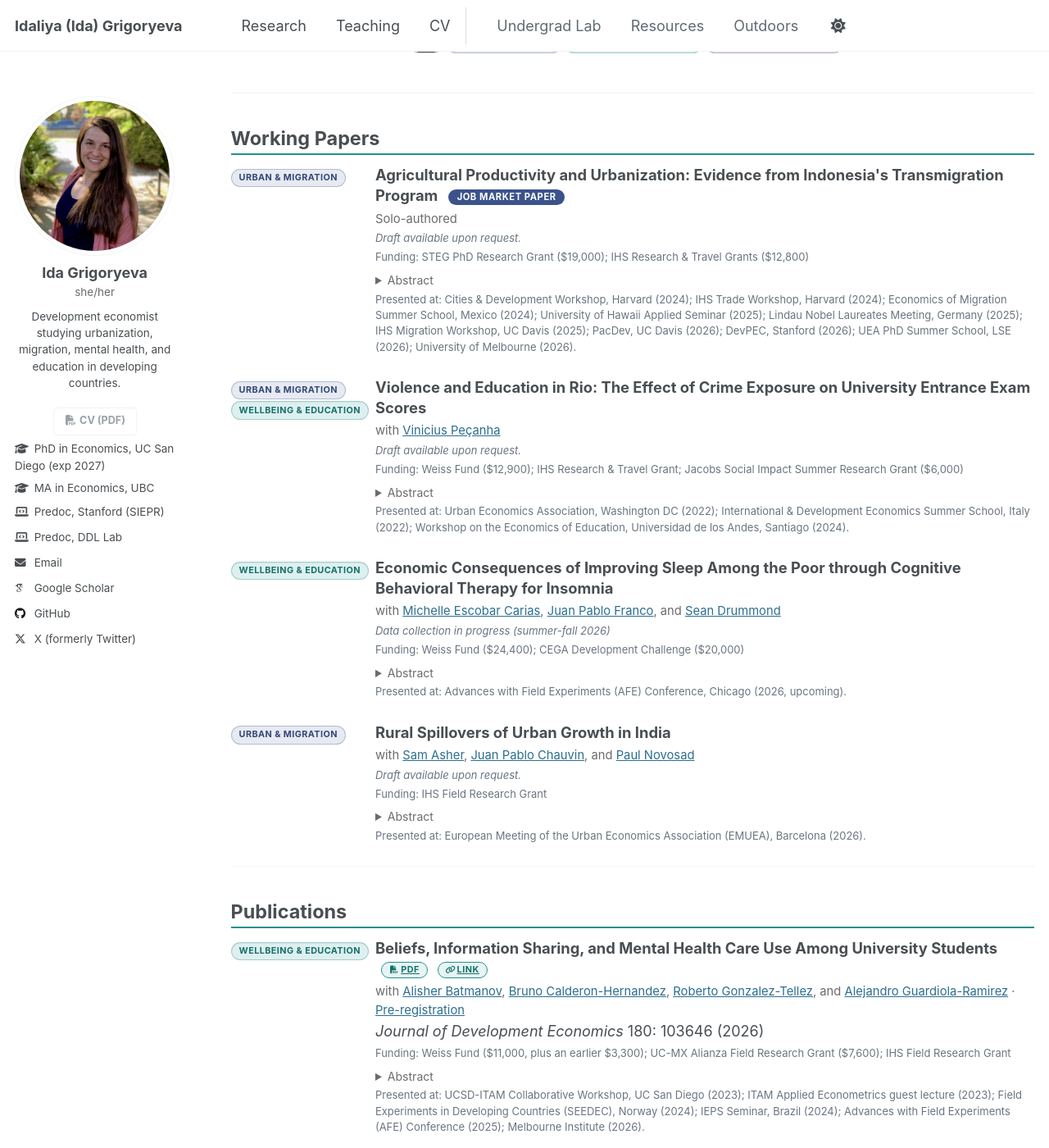
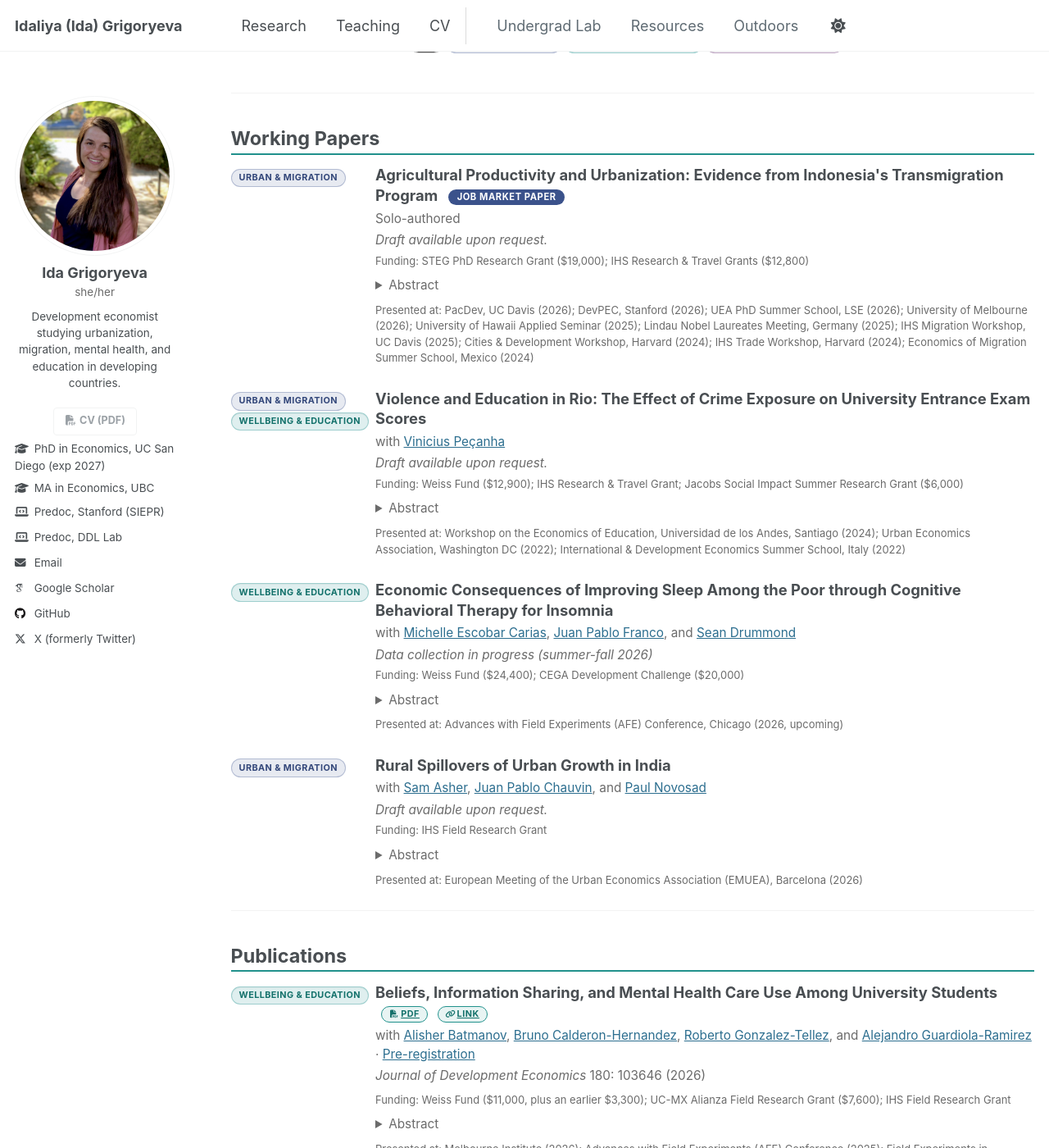
Before and after one commit to idagri/idagri.github.io, a Jekyll site: the page built from _pages/research.md, in a window 1280 px wide and 1400 px high, scrolled down 310 px. Shown: the whole window at 82% size. Built offline with Jekyll 4.4.1, drawn with Linux system fonts in a browser that asks for light colours; some web fonts are replaced; a script that is not in the unit is left out; part of the change alters nothing that is shown; some of the changed text lies outside the part shown.

Commit message:
Research page: harmonize publication typography and spacing
- Unify all publication meta text to one gray (#6b6b6b light / #b5b5b5 dark); title stays black.
- Size the journal to match the body instead of the oversized theme default.
- Two-size system: authors/journal/status/Abstract label at .85rem; funding, abstract text, and presentations at .72rem.
- Add paragraph spacing after the journal, before the abstract, and before presentations; gray the abstract text.
- Drop trailing periods from presentation lists and order every list newest-first.

Co-Authored-By: Claude Opus 4.8 <noreply@anthropic.com>

```diff
--- a/_pages/research.md
+++ b/_pages/research.md
@@ -29,17 +29,19 @@ author_profile: true
   padding:.08rem .5rem; margin-left:.4rem; vertical-align:middle; white-space:nowrap; }
 .pub-btn:hover{ background:var(--vir-teal); color:#fff; }
 .pub-btn .fa-fw{ font-size:.9em; margin-right:.2em; }
-.pub-meta{ margin:0; font-size:.82rem; color:#6b6b6b; line-height:1.5; }
-/* journal on its own line; italics only, everything else left at the theme default */
-.pub-journal{ margin:.15rem 0 0; line-height:1.45; }
+/* All meta/note text shares ONE neutral gray (#6b6b6b), set apart from the black title. Sizes:
+   authors, journal, status, and abstract at .85rem; funding and presentations sit smaller at .72rem.
+   The journal was previously unsized (theme default, oversized) and black; it now matches the rest. */
+.pub-meta{ margin:0; font-size:.85rem; color:#6b6b6b; line-height:1.5; }
+.pub-journal{ margin:.15rem 0 .5rem; font-size:.85rem; color:#6b6b6b; line-height:1.45; }
 .pub-journal em{ font-style:italic; }
-.pub-fund{ margin:.2rem 0 0; font-size:.72rem; color:#6a7480; }
-.pub-pres{ margin:.2rem 0 0; font-size:.72rem; color:#6a7480; }
-.pub-status{ margin:.2rem 0 0; font-size:.72rem; color:#6a7480; font-style:italic; }
-html[data-theme="dark"] .pub-status{ color:#9a9a9a; }
-.pub details{ margin:.4rem 0 0; }
-.pub summary{ font-size:.78rem; cursor:pointer; color:#6b6b6b; }
-.pub details p{ font-size:.86rem; line-height:1.55; margin:.4rem 0 0; }
+.pub-fund{ margin:.2rem 0 0; font-size:.72rem; color:#6b6b6b; }
+.pub-status{ margin:.2rem 0 0; font-size:.85rem; color:#6b6b6b; font-style:italic; }
+.pub details{ margin:.5rem 0 0; }
+.pub summary{ font-size:.85rem; cursor:pointer; color:#6b6b6b; }
+.pub details p{ font-size:.72rem; line-height:1.55; margin:.4rem 0 0; color:#6b6b6b; }
+/* Conference presentations: the smaller, tertiary tier, same gray, with a paragraph-space above. */
+.pub-pres{ margin:.5rem 0 0; font-size:.72rem; color:#6b6b6b; }
 
 @media (max-width:50em){
   .pub{ grid-template-columns:1fr; gap:.3rem; }
@@ -51,8 +53,7 @@ html[data-theme="dark"] .tag.well   { background:rgba(45,170,160,.20);  color:#6
 html[data-theme="dark"] .tag.method { background:rgba(160,110,180,.20); color:#caa6da; border-color:rgba(160,110,180,.4); }
 html[data-theme="dark"] .pub-btn{ color:#6fd0c8; background:rgba(45,170,160,.15); border-color:rgba(45,170,160,.5); }
 html[data-theme="dark"] .pub-btn:hover{ background:#2daaa0; color:#0d1520; }
-html[data-theme="dark"] .pub-meta, html[data-theme="dark"] .pub summary{ color:#b5b5b5; }
-html[data-theme="dark"] .pub-fund, html[data-theme="dark"] .pub-pres{ color:#9a9a9a; }
+html[data-theme="dark"] .pub-meta, html[data-theme="dark"] .pub-journal, html[data-theme="dark"] .pub-fund, html[data-theme="dark"] .pub-status, html[data-theme="dark"] .pub-pres, html[data-theme="dark"] .pub summary, html[data-theme="dark"] .pub details p{ color:#b5b5b5; }
 /* clickable topic filter */
 .rsch-key .tag{ cursor:pointer; user-select:none; }
 .rsch-key .tag-active{ box-shadow:0 0 0 2px currentColor inset; }
@@ -83,7 +84,7 @@ I study how people and places develop, with migration and urbanization on one si
 <p class="pub-status">Draft available upon request.</p>
 <p class="pub-fund">Funding: STEG PhD Research Grant ($19,000); IHS Research &amp; Travel Grants ($12,800)</p>
 <details><summary>Abstract</summary><p>Using the quasi-random allocation of Indonesia's Transmigration Program and variation in productivity among transmigrant villages, I show that cities proximate to more productive villages experience higher population and employment growth, concentrated in service industries. The higher growth occurs alongside greater in-migration to cities (from both rural and urban districts) and is not driven by transmigrants abandoning their destination villages. Because migrants tend to stay in more productive villages, the results provide suggestive evidence of positive indirect spillovers of rural productivity onto regional urban markets.</p></details>
-<p class="pub-pres">Presented at: Cities &amp; Development Workshop, Harvard (2024); IHS Trade Workshop, Harvard (2024); Economics of Migration Summer School, Mexico (2024); University of Hawaii Applied Seminar (2025); Lindau Nobel Laureates Meeting, Germany (2025); IHS Migration Workshop, UC Davis (2025); PacDev, UC Davis (2026); DevPEC, Stanford (2026); UEA PhD Summer School, LSE (2026); University of Melbourne (2026).</p>
+<p class="pub-pres">Presented at: PacDev, UC Davis (2026); DevPEC, Stanford (2026); UEA PhD Summer School, LSE (2026); University of Melbourne (2026); University of Hawaii Applied Seminar (2025); Lindau Nobel Laureates Meeting, Germany (2025); IHS Migration Workshop, UC Davis (2025); Cities &amp; Development Workshop, Harvard (2024); IHS Trade Workshop, Harvard (2024); Economics of Migration Summer School, Mexico (2024)</p>
 </div>
 </div>
 
@@ -95,7 +96,7 @@ I study how people and places develop, with migration and urbanization on one si
 <p class="pub-status">Draft available upon request.</p>
 <p class="pub-fund">Funding: Weiss Fund ($12,900); IHS Research &amp; Travel Grant; Jacobs Social Impact Summer Research Grant ($6,000)</p>
 <details><summary>Abstract</summary><p>In many neighborhoods of Latin American cities such as Rio de Janeiro, crime rates are very high, producing educational disruption and acute stress. We find that neighborhood shootings near a school shortly before an exam have a robust negative effect on students' performance on the language and math university-entrance tests. The effects are robust to school and year fixed effects: exposed students perform significantly worse (by 0.1 to 0.3 standard deviations) than non-exposed students.</p></details>
-<p class="pub-pres">Presented at: Urban Economics Association, Washington DC (2022); International &amp; Development Economics Summer School, Italy (2022); Workshop on the Economics of Education, Universidad de los Andes, Santiago (2024).</p>
+<p class="pub-pres">Presented at: Workshop on the Economics of Education, Universidad de los Andes, Santiago (2024); Urban Economics Association, Washington DC (2022); International &amp; Development Economics Summer School, Italy (2022)</p>
 </div>
 </div>
 
@@ -107,7 +108,7 @@ I study how people and places develop, with migration and urbanization on one si
 <p class="pub-status">Data collection in progress (summer-fall 2026)</p>
 <p class="pub-fund">Funding: Weiss Fund ($24,400); CEGA Development Challenge ($20,000)</p>
 <details><summary>Abstract</summary><p>Poor sleep is pervasive among the world's urban poor and almost entirely untreated, yet it plausibly constrains health, mood, and economic life. We ask whether helping low-income workers sleep better improves these outcomes, and whether what matters is sleep quality rather than quantity. We study a scalable, lay-facilitated group adaptation of Cognitive Behavioral Therapy for Insomnia (CBT-I), the first-line treatment for insomnia, among low-income workers with insomnia symptoms in Nairobi, Kenya. This is the first CBT-I trial in a low-income community population and the first objective sleep measurement in a Nairobi informal settlement. CBT-I raises sleep efficiency and consolidation, often while restricting time in bed, which targets the quality margin and separates any economic effect from extra hours of sleep. A single-arm pilot is complete, and the powered randomized trial is pre-registered.</p></details>
-<p class="pub-pres">Presented at: Advances with Field Experiments (AFE) Conference, Chicago (2026, upcoming).</p>
+<p class="pub-pres">Presented at: Advances with Field Experiments (AFE) Conference, Chicago (2026, upcoming)</p>
 </div>
 </div>
 
@@ -119,7 +120,7 @@ I study how people and places develop, with migration and urbanization on one si
 <p class="pub-status">Draft available upon request.</p>
 <p class="pub-fund">Funding: IHS Field Research Grant</p>
 <details><summary>Abstract</summary><p>We examine the links between urban and rural economic performance in India using geo-spatial socio-economic data on 1,000 cities and 500,000 villages. Rural development falls almost universally with distance from towns; gradients are shallow and urban-rural gaps remain large even at short distances. A Bartik estimation of urban demand shocks reveals clear urban-to-rural spillovers that are larger and wider for manufacturing than for services, and extend further along major highways. Surprisingly, urban demand raises population in proximate rural areas but not in the urban areas themselves, suggesting constraints on densification.</p></details>
-<p class="pub-pres">Presented at: European Meeting of the Urban Economics Association (EMUEA), Barcelona (2026).</p>
+<p class="pub-pres">Presented at: European Meeting of the Urban Economics Association (EMUEA), Barcelona (2026)</p>
 </div>
 </div>
 
@@ -135,7 +136,7 @@ I study how people and places develop, with migration and urbanization on one si
 <p class="pub-journal"><em>Journal of Development Economics</em> 180: 103646 (2026)</p>
 <p class="pub-fund">Funding: Weiss Fund ($11,000, plus an earlier $3,300); UC-MX Alianza Field Research Grant ($7,600); IHS Field Research Grant</p>
 <details><summary>Abstract</summary><p>This paper investigates the role of beliefs and stigma in shaping students' use of professional mental health services at a large private university in Mexico, where supply-side barriers are minimal and services are readily accessible. In a survey experiment with 680 students, we find that nearly 50% of students in distress do not receive professional mental health support despite a high level of awareness and perceived effectiveness, constituting a substantial treatment gap. We document stigmatized beliefs and misconceptions correlated with the treatment gap. As three-quarters of students incorrectly believe that those in distress perform worse academically and that the majority of students going to therapy are in severe distress, we implement an information intervention to correct these beliefs. We find that it increases students' sharing of on-campus mental health resources with peers and encourages them to recommend these resources when advising a friend in distress. Interestingly, we find that it lowers respondents' willingness to pay for private therapy at the end of the intervention. Yet, this effect does not translate into a long-run reduction in self-reported therapy use 6 months after the experiment, with prior therapy users showing increased off-campus take-up.</p></details>
-<p class="pub-pres">Presented at: UCSD-ITAM Collaborative Workshop, UC San Diego (2023); ITAM Applied Econometrics guest lecture (2023); Field Experiments in Developing Countries (SEEDEC), Norway (2024); IEPS Seminar, Brazil (2024); Advances with Field Experiments (AFE) Conference (2025); Melbourne Institute (2026).</p>
+<p class="pub-pres">Presented at: Melbourne Institute (2026); Advances with Field Experiments (AFE) Conference (2025); Field Experiments in Developing Countries (SEEDEC), Norway (2024); IEPS Seminar, Brazil (2024); UCSD-ITAM Collaborative Workshop, UC San Diego (2023); ITAM Applied Econometrics guest lecture (2023)</p>
 </div>
 </div>
 
```
